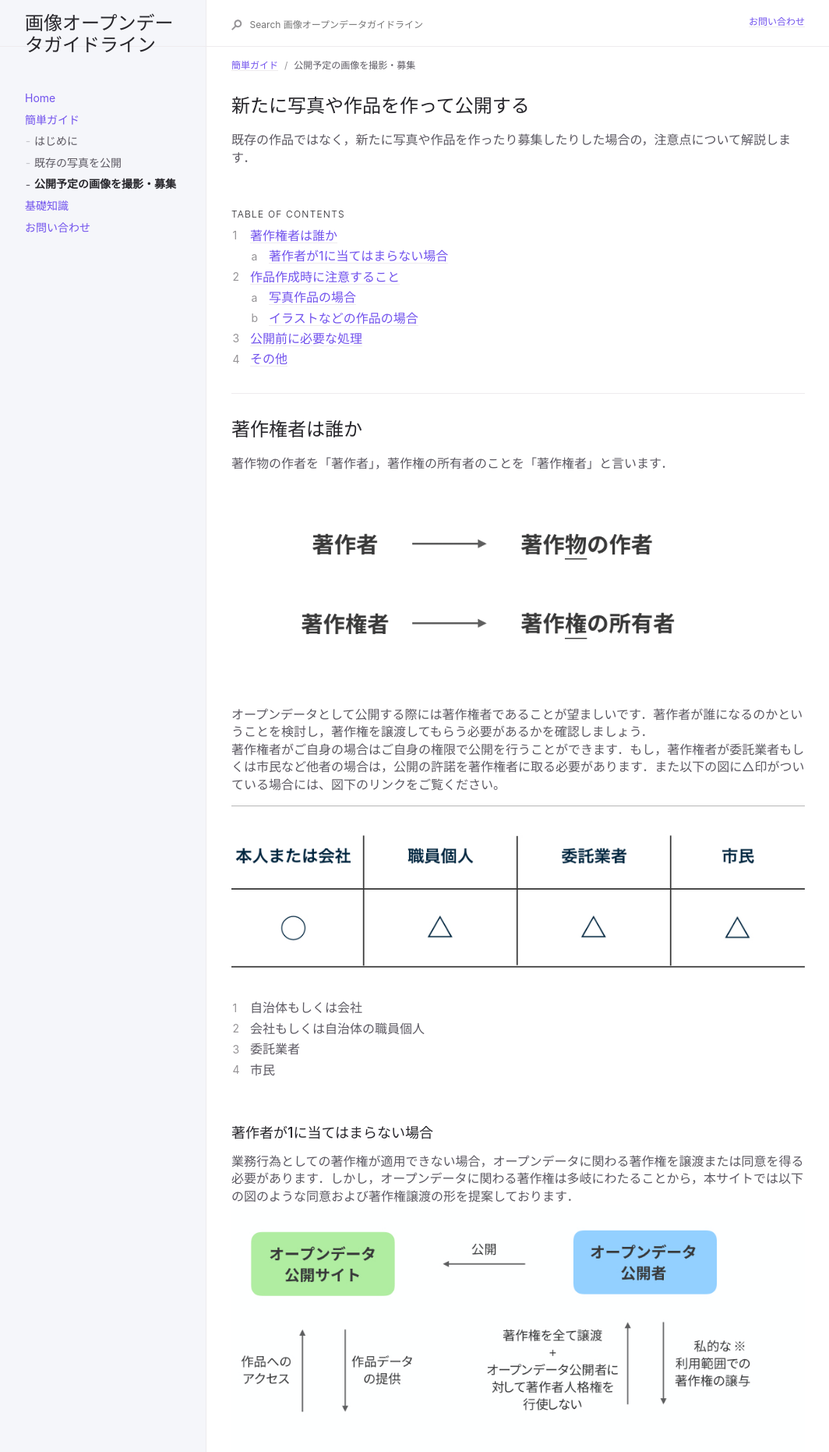
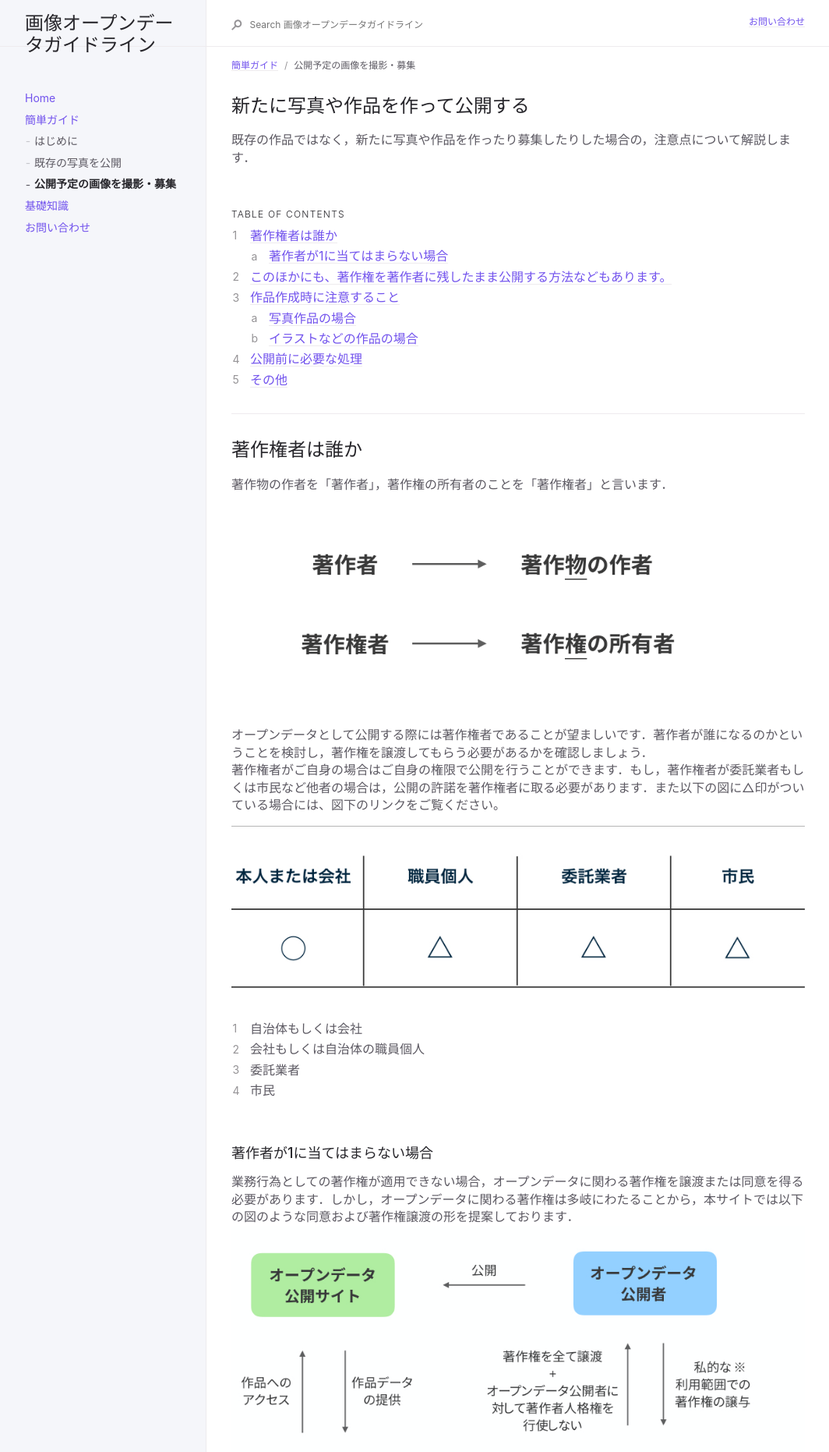
Before and after one commit to ayane0321/image-opendata-guide, a Jekyll site: the page built from docs/quick/new.md, in a window 1280 px wide. Shown: the top 1862 px of the page at 78% size, without its empty margins (91-1155 px from the left). Built offline with Jekyll 4.4.1, drawn with Linux system fonts in a browser that asks for light colours; some of the changed text lies outside the part shown.

Commit message:
change new.md

```diff
--- a/docs/quick/new.md
+++ b/docs/quick/new.md
@@ -41,6 +41,7 @@ nav_order: 3
 - **オープンデータ公開者は作品製作者に対して、私的な利用範囲での著作権を譲与する**
 - **作品製作者は第三者への著作権の譲渡の禁止**
 
+このほかにも、著作権を著作者に残したまま公開する方法などもあります。
 ---
 
 
@@ -84,6 +85,6 @@ nav_order: 3
 
 ---
 ## その他
-新たに撮影した写真のうち、上記の内容を考慮してオープンデータ化できそうなものに関しては、オープンデータ化が難しいものとは異なるフォルダで管理しておくことをお勧めします。モザイクなどの処理をしていない状態でも構いません。
+新たに撮影した写真のうち、上記の内容を考慮して**オープンデータ化できそうなものに関しては、オープンデータ化が難しいものとは異なるフォルダで管理しておくこと**をお勧めします。モザイクなどの処理をしていない状態でも構いません。
 
 オープンデータ業務を継続的に続けることを考えると、オープンデータにできる写真か否かの選定作業には時間がかかるため、担当ではなくともオープンデータにできる写真かどうかということが一目でわかるような工夫が必要です。
```
